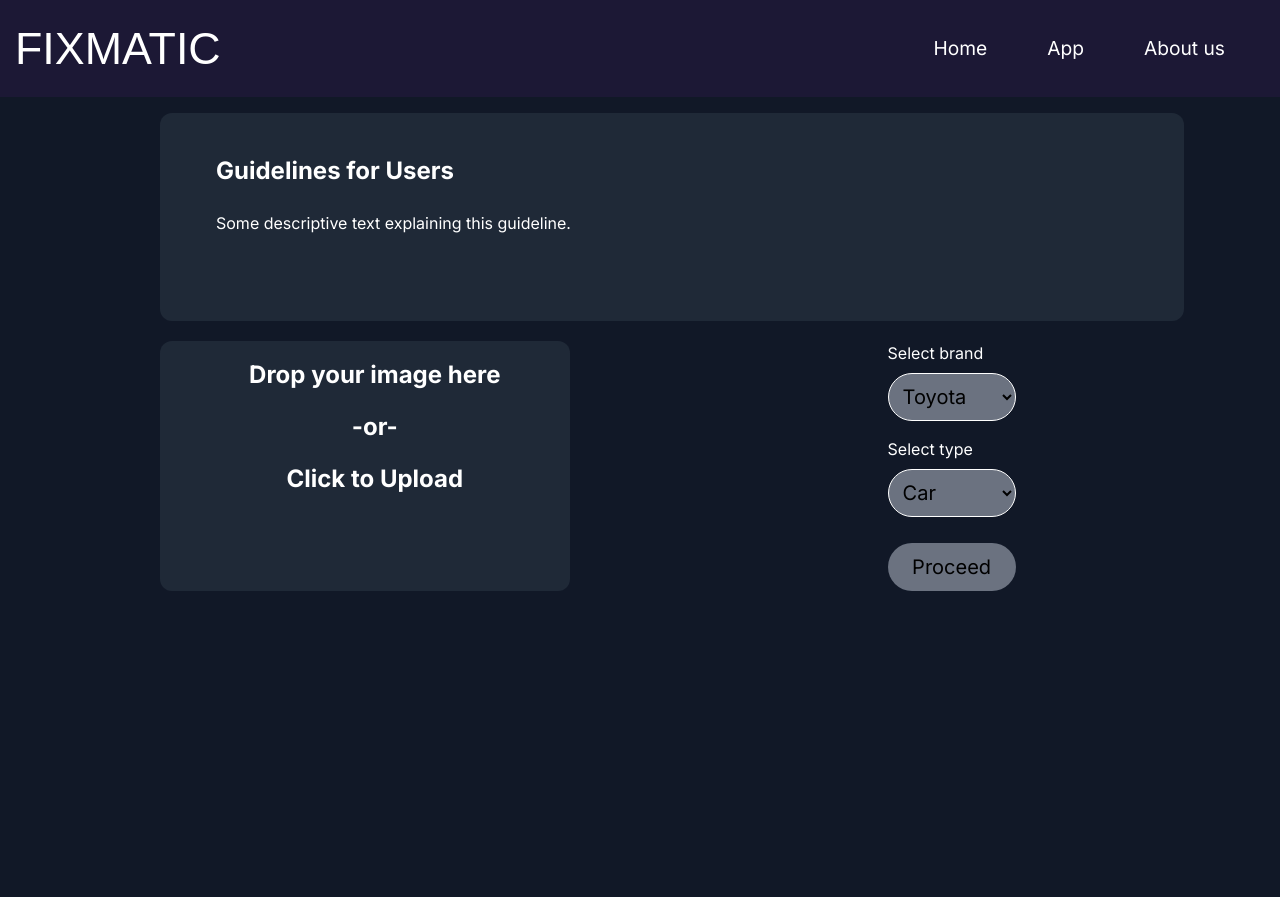
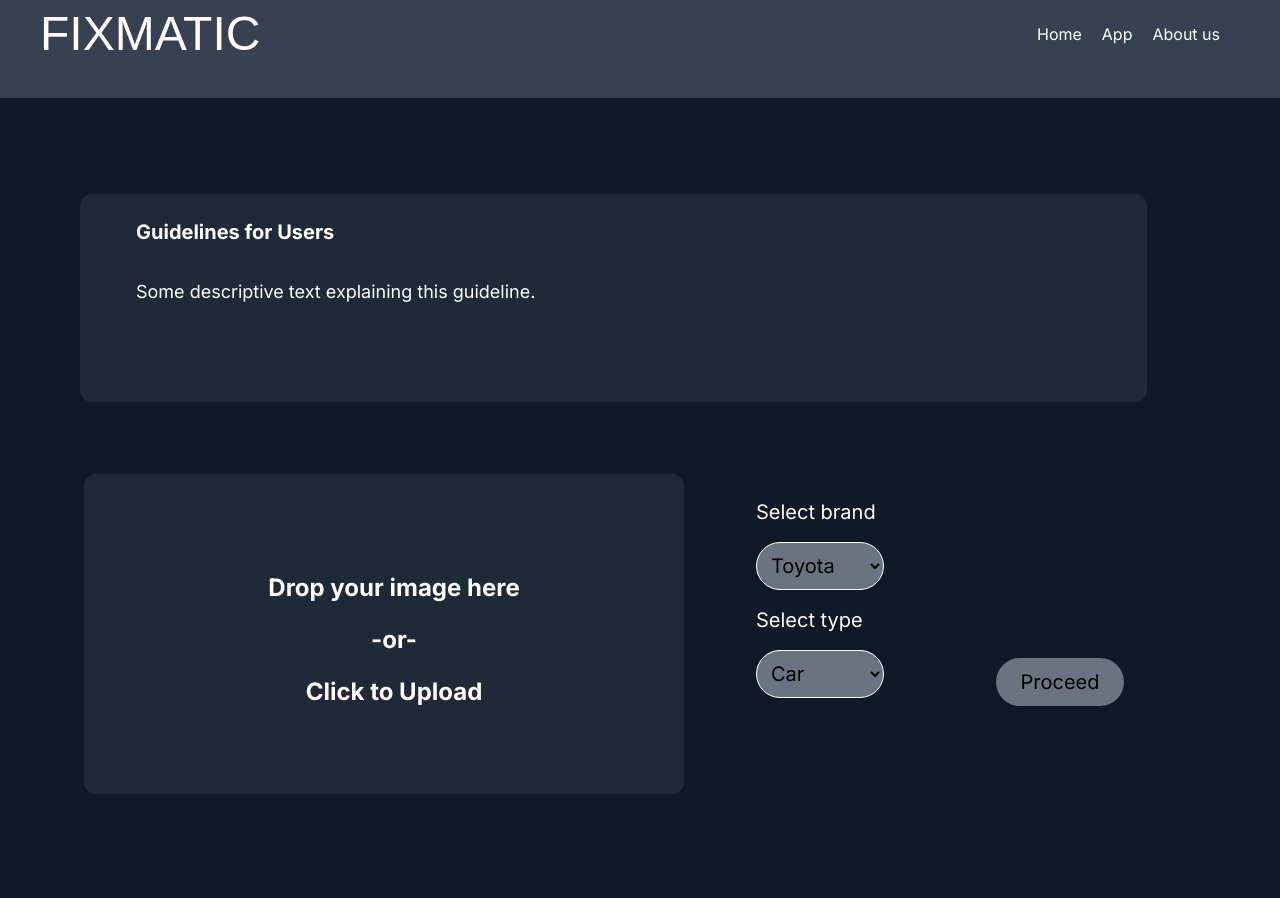
Before and after one commit to KaveeshaChan/SDGP-SE-37, a React (Vite) app in the folder SDGP-37/: page /app in a window 1280 px wide. Built offline with nearby package versions, Linux system fonts and the light colour scheme; a web font is replaced by a local one.

Commit message:
Updated the pages by making them reponsive

```diff
--- a/SDGP-37/package.json
+++ b/SDGP-37/package.json
@@ -10,6 +10,7 @@
     "preview": "vite preview"
   },
   "dependencies": {
+    "@react-icons/all-files": "^4.1.0",
     "react": "^18.2.0",
     "react-dom": "^18.2.0",
     "react-router-dom": "^6.22.1"
--- a/SDGP-37/src/App.jsx
+++ b/SDGP-37/src/App.jsx
@@ -36,7 +36,7 @@ function App() {
     <>
     <Navbar/>
 
-   <div className="bg-gray-900 w-screen h-screen flex flex-col">
+   <div className="bg-gray-900 min-h-screen min-w-screen flex flex-col overflow-hidden">
    <Outlet/>
    </div>
     </>
--- a/SDGP-37/src/components/navBar.css
+++ b/SDGP-37/src/components/navBar.css
@@ -1,12 +1,12 @@
-.navbar {
+/* .navbar {
   background-color: #1c1835;
   color: #fff;
-  /* padding: 10px 20px; */
+  padding: 10px 20px; //didint put
   display: flex;
   justify-content: space-between;
   align-items: center;
   text-align: center;
-  margin: 0;
+  margin: 0; //no efffect
   padding: 15px;
   font-family: "Inter", sans-serif;
 
@@ -23,7 +23,7 @@
   list-style: none;
   margin: 0;
   padding: 0;
-  text-align: left;
+  text-align: left;  //no effect
 }
 .nav-items li {
   margin-right: 20px;
@@ -33,4 +33,4 @@
   text-decoration: none;
   padding: 5px 20px;
   transition: all 0.15s ease;
-}
+} */
--- a/SDGP-37/src/components/navBar.jsx
+++ b/SDGP-37/src/components/navBar.jsx
@@ -1,4 +1,5 @@
 import './navBar.css';
+
 
 
 
@@ -13,22 +14,26 @@ export default function Navbar() {
 
 
   return (
-    <nav className="navbar">
+    <nav className="bg-gray-700 text-white pt-2.5 flex justify-between items-center text-center m-0 p-10 font-abc overflow-hidden">
       {/* <div className=""> */}
       <div className="div1">
-        <a className="navbar-brand">FIXMATIC</a>
+        <a className="text-5xl no-underline font-def">FIXMATIC</a>
       </div>
       {/* <div className="flex gap-6 text-xl text-white pl-[60%] flex-wrap"> */}
       <div className='div2'>
-        <ul className="nav-items">
+        <ul className="text-x flex  list-none m-0 p-0 text-left  ">
 
-          <li><a href='/home'>Home</a></li>
-          <li><a href='/app'>App</a></li>
-          <li><a href='/aboutUs'>About us</a></li>
+          <li className='mr-5'><a href='/'>Home</a></li>
+          <li className='mr-5'><a href='/app'>App</a></li>
+          <li className='mr-5'><a href='/aboutUs'>About us</a></li>
         </ul>
+        <div>
+
+        </div>
       </div>
       {/* </div> */}
       {/* </div> */}
+
     </nav>
   );
 }
--- a/SDGP-37/src/index.css
+++ b/SDGP-37/src/index.css
@@ -6,3 +6,10 @@
 @tailwind base;
 @tailwind components;
 @tailwind utilities;
+
+body{
+    overflow: hidden;
+    margin: 0;
+
+
+}
--- a/SDGP-37/src/main.jsx
+++ b/SDGP-37/src/main.jsx
@@ -13,7 +13,7 @@ const router = createBrowserRouter([
     element:<App />,
     children:[
       {
-        path:"/home",
+        path:"/",
         element:<HomePage/>,
       },
       {
--- a/SDGP-37/src/pages/aboutUs.jsx
+++ b/SDGP-37/src/pages/aboutUs.jsx
@@ -1,21 +1,21 @@
 export default function AboutUs() {
     return (
       <>
-        <div className="font-abc text-white">
-          <h1 className="font-bold text-xl my-4 ml-10 mt-14 text-blue-200">Our Mission</h1>
-          <p className=" mr-80 my-4 ml-10" >At Fitmatic, our mission is to revolutionize the way vehicle damage
+        <div className="font-abc text-white 2xl:ml-8">
+          <h1 className="sm:mt-6 lg:text-lg font-bold sm:text-lg  md:text-lg my-4 ml-10 text-blue-200 xl:mt-20 ">Our Mission</h1>
+          <p className=" sm:mr-12 sm:text-lg my-4 ml-10  xl:mr-64 xl:text-xl 2xl:text-lg 2xl:mr-72" >At Fitmatic, our mission is to revolutionize the way vehicle damage
              is assessed and repair costs are predicted. We believe in leveraging
             cutting-edge technology to streamline the process, providing accurate
             and efficient solutions for both individuals and automotive professionals.</p>
 
-            <h1 className="font-bold text-xl text-blue-200 my-4 ml-10 mt-14">Who are we</h1>
-            <p className="mr-80 my-4 ml-10">we are a team of dedicated professionals who are passionate about pushing
+            <h1 className="sm:mt-8 lg:text-lg font-bold sm:text-lg  text-blue-200 my-4 ml-10 mt-14 xl:mt-14">Who are we</h1>
+            <p className="sm:mr-12 sm:text-lg my-4 ml-10 xl:mr-64 xl:text-xl 2xl:text-lg 2xl:mr-72">we are a team of dedicated professionals who are passionate about pushing
               the boundaries of what technology can achieve in the automotive industry.<br/>
               Our journey began with the vision of simplifying the often complex and time-consuming
               task of estimating vehicle repair costs.</p>
 
-              <h1 className="font-bold text-xl  text-blue-200 my-4 ml-10 mt-14" >Wht sets us apart</h1>
-              <p className="mr-80 my-4 ml-10">
+              <h1 className="sm:mt-8 lg:text-lg font-bold sm:text-lg  text-blue-200 my-4 ml-10 mt-14 xl:mt-14" >Wht sets us apart</h1>
+              <p className="sm:mr-12 sm:text-lg my-4 ml-10 xl:mr-64 xl:text-xl 2xl:text-lg 2xl:mr-72">
                 We pride ourselves on staying at the forefront of technological advancements.
                 Our application utilizes state-of-the-art image recognition algorithms and machine
                 learning models to accurately detect and assess vehicle damage, providing users with
--- a/SDGP-37/src/pages/appPage.jsx
+++ b/SDGP-37/src/pages/appPage.jsx
@@ -4,33 +4,47 @@ export default function AppPage() {
     <>
 
     <div className="font-abc">
-    <div className=" w-4/5 min-w-min bg-gray-800 rounded-xl min-h-52 mt-4 ml-40">
-      <h2 className="text-2xl font-bold text-left leading-9 text-white pl-14 pt-10">Guidelines for Users</h2>
-      <p className="text-left leading-9 text-white pl-14 pt-4 text-base">Some descriptive text explaining this guideline.</p>
+    <div className=" sm:ml-20 sm:mt-20 lg:mt-24  w-80 min-w-min sm:w-10/12  bg-gray-800 rounded-xl min-h-32 mt-4 ml-10 xl:h-52 2xl:w-3/5 2xl:h-52 2xl:mt-8 md:min-h-40  md:mt-8">
+      <h2 className="sm:text-xl lg:text-3xl font-bold text-left leading-9 text-white pl-14 pt-6 2xl:text-lg xl:text-xl ">Guidelines for Users</h2>
+      <p className="lg:text-2xl lg:pt-8 text-left leading-9 text-white pl-14 pt-4 text-base 2xl:text-lg xl:text-lg">Some descriptive text explaining this guideline.</p>
       {/* ... more guidelines */}
     </div>
-    <div className="flex w-4/5 mt-5 ml-40">
-      <section className='w-2/5 justify-between bg-gray-800 -mr-0.5 rounded-xl min-h-3'>
-        <h2 className=" font-bold text-2xl text-center leading-9 text-white pl-5 pt-4">Drop your image here</h2>
+    <div className="sm:ml-20 sm:mt-8 2xl:flex mt-10 xl:flex">
+    {/* flex w-4/5 mt-5 ml-40 */}
+      <section className="bg-gray-800 w-80 h-56 ml-10 rounded-xl sm:w-11/12 sm:h-64 md:h-72 lg:w-5/6 lg:mt-10 xl:h-80  xl:w-6/12 2xl:w-2/5 2xl:h-72 sm:ml-1 md:min-h-28 md:w-4/6">
+      {/* <section className='w-2/5 justify-between bg-gray-800 -mr-0.5 rounded-xl min-h-3'> */}
+        <h2 className=" font-bold text-2xl text-center leading-9 text-white pl-5 pt-12 xl:pt-24">Drop your image here</h2>
         <h2 className="font-bold text-2xl text-center leading-9 text-white pl-5 pt-4"> -or- </h2>
         <h2 className="font-bold text-2xl text-center leading-9 text-white pl-5 pt-4">Click to Upload</h2>
       </section>
-      <section className='w-3/5 justify-between '>
-      <section className=" mb-2.5 text-black">
-        <h2 className="text-white ml-80">Select brand</h2>
-        <select name="brand" className="w-32 p-2.5 border border-solid border-white rounded-3xl text-xl bg-gray-500 ml-80 mt-2">
+      <section className='sm:w-5/5 mr-8 justify-between 2xl:pl-48 xl:flex'>
+      {/* <section className='sm:w-5/5 mr-8 justify-between '> */}
+      <section className=" mt-8 ml-8  text-black">
+      {/* <section className=" mb-2.5 text-black"> */}
+        <h2 className="text-white sm:ml-10 sm:mt-8 md:mt-8 sm:text-xl ">Select brand</h2>
+        {/* <h2 className="text-white ml-80">Select brand</h2> */}
+        <select name="brand" className="sm:ml-10 sm:mt-4 w-32 p-2.5 border border-solid border-white rounded-3xl text-xl bg-gray-500 mt-2">
           <option value="Toyota">Toyota</option>
           <option value="Toyota1">Toyota1</option>
           <option value="Toyota2">Toyota2</option>
         </select>
-        <h2 className="text-white ml-80 mt-4">Select type</h2>
-        <select name="type" className="w-32 p-2.5 border border-solid border-white rounded-3xl text-xl bg-gray-500 ml-80 mt-2">
+        <h2 className="text-white sm:ml-10 sm:mt-4 sm:text-xl mt-8">Select type</h2>
+        <div className="flex ">
+          <div>
+          <select name="type" className=" sm:ml-10 sm:mt-4 sm:text-xl w-32 p-2.5 border border-solid border-white rounded-3xl text-xl bg-gray-500 mt-2">
           <option value="Car">Car</option>
           <option value="Car1">Car1</option>
           <option value="Car2">Car2</option>
         </select>
+          </div>
+          <div>
+          <a href="/estmatedCost"><button className="sm:ml-28 sm:mt-6 w-32 p-2.5 border-white rounded-3xl text-xl bg-gray-500 mt-4 ml-8">Proceed</button></a>
+          </div>
+        </div>
+
       </section>
-      <a href="/estmatedCost"><button className="w-32 p-2.5 border-white rounded-3xl text-xl bg-gray-500 ml-80 mt-4">Proceed</button></a>
+
+      {/* <a href="/estmatedCost"><button className="w-32 p-2.5 border-white rounded-3xl text-xl bg-gray-500 ml-80 mt-4">Proceed</button></a> */}
       </section>
     </div>
     </div>
--- a/SDGP-37/src/pages/homePage.jsx
+++ b/SDGP-37/src/pages/homePage.jsx
@@ -4,20 +4,20 @@ function HomePage(){
         <div>
 
             <div className=" font-abc">
-            <div className="sm:pt-4 sm:p-8 sm:mr-36 md:pt-4 md:p-10 md:mr-40 xl:p-14 lg:flex 2xl:flex  2xl:pt-32">
-                <div className="text-white sm: pl-10 sm: pt-10   2xl:pl-20 xl:mr-52">
-                    <h2 className=" text-xl sm:text-3xl md:text-3xl lg:text-4xl lg:leading-10 xl:leading-tight xl:text-3xl 2xl:text-5xl 2xl:leading-tight 2xl:mr-32"><b>VEHICLE DEAMAGE DETECTION AND  COST ESTIMATION</b></h2><br/>
-                    <p className=" text-base sm:text-lg md:text-xl lg:text-xl xl:text-base  xl:leading-8 2xl:leading-8  2xl:text-2xl 2xl:mr-40" >  Say GOODBYE to the stress and uncertainty of assessing car damage.  Drive with confidence knowing you have the ultimate companion
+            <div className="pr-10 sm:pt-4 md:pt-4 md:p-10 md:mr-40 xl:p-14  2xl:flex  2xl:pt-20  2xl:pl-2 ">
+                <div className="text-white sm: pl-10 sm: pt-8 lg:ml-10  xl:mr-52">
+                    <h2 className=" text-xl sm:text-2xl md:text-3xl lg:text-3xl lg:leading-10 xl:leading-tight xl:text-3xl 2xl:text-4xl 2xl:leading-tight "><b>VEHICLE DEAMAGE DETECTION AND  COST ESTIMATION</b></h2><br/>
+                    <p className=" text-base sm:text-lg md:text-lg lg:text-xl xl:text-lg  xl:leading-8 2xl:leading-8  2xl:text-lg " >  Say GOODBYE to the stress and uncertainty of assessing car damage.  Drive with confidence knowing you have the ultimate companion
                     for quick, accurate, and hassle-free vehicle damage assessments.<br/><br/>
                     Try FIXMATIC today and experience
                     the future of hassle-free
                     damage estimation and repair !</p>
 
-                    <a href="/app"><button className = "text-black border-solid bg-yellow-200 text-xl rounded-xl mt-4 pr-8 pl-6 lg:pl-5 lg:pr-11 lg:pt-0 cursor-pointer font-def hover:bg-yellow-100 sm:pr-10 sm:pl-4 sm:text-2xl md:text-2xl md:mt-8 md:pl-4 md:pr-8 md:p-1 lg:mt-8 lg:text-2xl xl:mt-10  xl:text-xl 2xl:mt-10 2xl:text-3xl" >Try our solution --------- </button></a>
+                    <a href="/app"><button className = "text-black border-solid bg-yellow-200 text-xl rounded-xl mt-4 pr-8 pl-6 lg:pl-5 lg:pr-11 lg:pt-0 cursor-pointer font-def hover:bg-yellow-100 sm:pr-10 sm:pl-4 sm:text-2xl md:text-2xl md:mt-16 md:pl-4 md:pr-8 md:p-1 lg:mt-14 lg:text-2xl xl:mt-10  xl:text-xl 2xl:mt-16 2xl:text-xl" >Try our solution --------- </button></a>
                 </div>
                 <div className="">
                     <div ></div>
-                    <img src={Img1} className="  sm: h-92 sm: w-92  pt-12 pb-14 sm: pl-6 md:w-92 md:h-92 xl:w-92  xl:p-8 2xl:mt-20 " />
+                    <img src={Img1} className="  sm: h-92 sm: w-92  pt-12 pb-14 sm: pl-6 md:w-92 md:h-92 xl:w-8/12 lg:ml-10 lg:mt-8 lg:w-11/12 xl:p-8 2xl:mt-20  2xl:w-11/12" />
                 </div>
             </div>
             </div>
```
Also changed, not shown: SDGP-37/src/pages/estimateCost.jsx (+22 -15 lines), SDGP-37/vite.config.js.timestamp-1709262992846-f727600cf8b61.mjs (added, +10 -0 lines), 1 other file (tests, documents, lock files or other folders).
